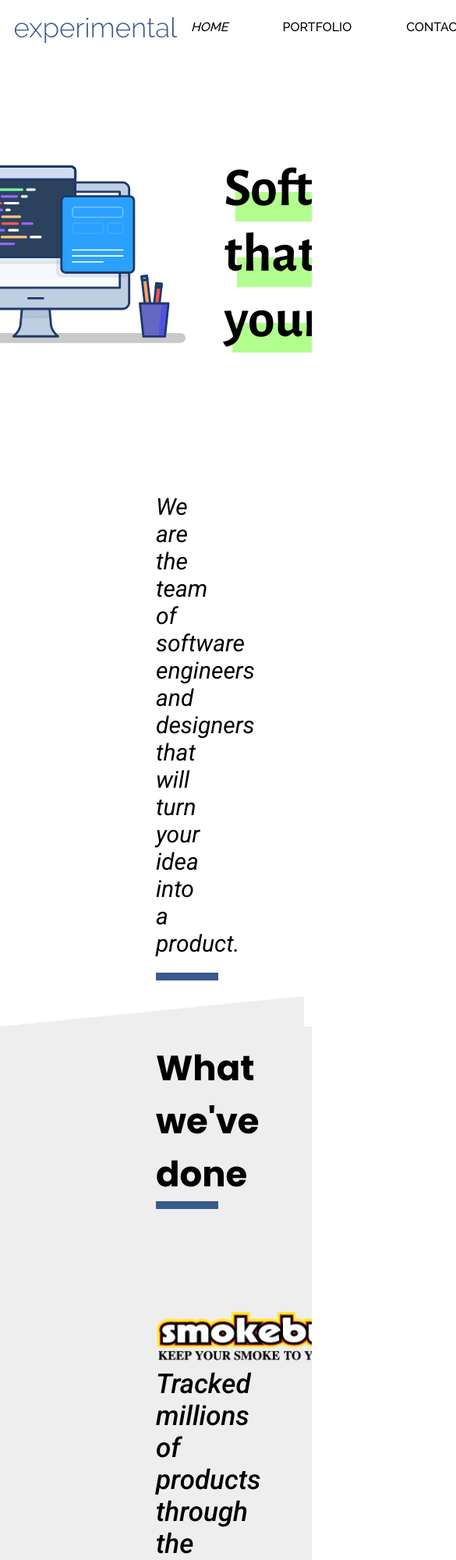
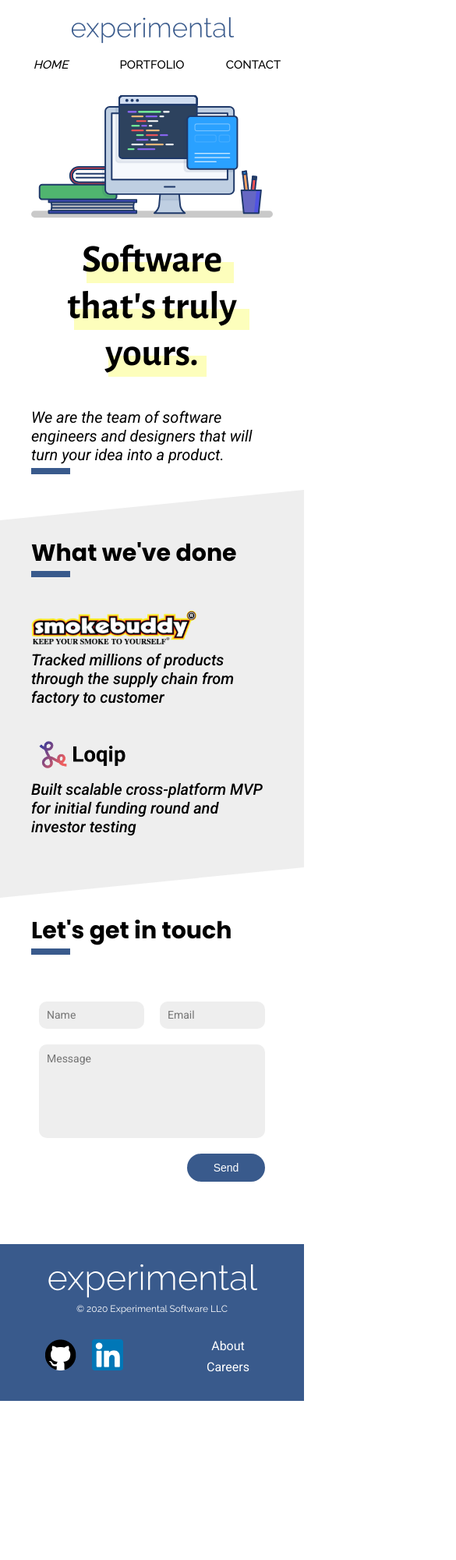
Before and after one commit to Experimental-Software-Studio/experimental-software-studio.github.io, a Gatsby site: page / in a window 390 px wide. Shown: the top 2000 px of the page at 78% size, 585 px wide, since content can reach past the window. After the commit the page ends 1796 px from the top, so only its background shows below. Built offline with nearby package versions, Linux system fonts and the light colour scheme; Gatsby itself is replaced by a stand-in of ours.

Commit message:
made work on mobile

```diff
--- a/src/components/Emphasis/styles.module.css
+++ b/src/components/Emphasis/styles.module.css
@@ -5,3 +5,10 @@
   width: 80px;
   background-color: var(--color-experimental-blue);
 }
+
+@media only screen and (max-width: 768px) {
+  .emphasis {
+    height: 8px;
+    width: 50px;
+  }
+}
--- a/src/components/Footer/index.jsx
+++ b/src/components/Footer/index.jsx
@@ -23,6 +23,23 @@ const Footer = () => (
         </Link>
         <a className={styles.link}>Careers</a>
       </div>
+
+      <div className={styles.mobileInfo}>
+        <div className={styles.mobileSocials}>
+          <img src={GithubLogo} className={styles.social} alt="GitHub Logo" />
+          <img
+            src={LinkedinLogo}
+            className={styles.social}
+            alt="LinkedIn Logo"
+          />
+        </div>
+        <div className={styles.mobileLinks}>
+          <Link to="/about" className={styles.link}>
+            About
+          </Link>
+          <a className={styles.link}>Careers</a>
+        </div>
+      </div>
     </div>
   </div>
 );
--- a/src/components/Footer/styles.module.css
+++ b/src/components/Footer/styles.module.css
@@ -56,3 +56,48 @@
   color: white;
   margin: 4px;
 }
+
+.mobileInfo {
+  display: none;
+}
+
+@media only screen and (max-width: 768px) {
+  .content {
+    flex-direction: column;
+    height: auto;
+  }
+
+  .logoContainer {
+    display: block;
+    text-align: center;
+  }
+
+  .logo {
+    margin: 0;
+  }
+
+  .socials {
+    display: none;
+  }
+
+  .links {
+    display: none;
+  }
+
+  .mobileInfo {
+    display: flex;
+    flex-direction: row;
+    align-items: center;
+    text-align: center;
+    margin: 15px 0 30px 0;
+  }
+
+  .mobileSocials {
+    flex: 1;
+  }
+  .mobileLinks {
+    flex: 1;
+    display: flex;
+    flex-direction: column;
+  }
+}
--- a/src/components/Header/index.jsx
+++ b/src/components/Header/index.jsx
@@ -22,9 +22,9 @@ const Header = ({ page }) => {
 
   return (
     <div className={styles.header}>
-      <img src={Logo} alt="logo" />
+      <img src={Logo} alt="logo" className={styles.logo} />
 
-      <div>
+      <div className={styles.links}>
         <Link to="/" className={homePageClass}>
           HOME
         </Link>
--- a/src/components/Header/styles.module.css
+++ b/src/components/Header/styles.module.css
@@ -19,3 +19,23 @@
 .active {
   font-style: italic;
 }
+
+@media only screen and (max-width: 768px) {
+  .header {
+    display: block;
+    text-align: center;
+    height: auto;
+  }
+
+  .links {
+    display: flex;
+    flex-direction: row;
+  }
+
+  .link {
+    flex: 1;
+    line-height: normal;
+    margin-right: 0;
+    font-size: 15px;
+  }
+}
--- a/src/components/Layout/styles.module.css
+++ b/src/components/Layout/styles.module.css
@@ -3,3 +3,9 @@
 .content {
   padding-top: 50px;
 }
+
+@media only screen and (max-width: 768px) {
+  .content {
+    padding-top: 10px;
+  }
+}
--- a/src/components/Project/index.jsx
+++ b/src/components/Project/index.jsx
@@ -5,7 +5,7 @@ import styles from "./styles.module.css";
 
 const Project = ({ logo, text }) => (
   <div className={styles.project}>
-    <img src={logo} />
+    <img src={logo} className={styles.logo} />
     <h2>{text}</h2>
   </div>
 );
--- a/src/components/Project/styles.module.css
+++ b/src/components/Project/styles.module.css
@@ -1,3 +1,13 @@
 .project {
   margin: 120px 0 50px 0;
 }
+
+@media only screen and (max-width: 768px) {
+  .project {
+    margin: 40px 0 20px 0;
+  }
+
+  .logo {
+    height: 50px;
+  }
+}
--- a/src/components/Section/styles.module.css
+++ b/src/components/Section/styles.module.css
@@ -13,3 +13,9 @@
   max-width: var(--max-width);
   margin: auto;
 }
+
+@media only screen and (max-width: 768px) {
+  .section {
+    padding: 20px 40px;
+  }
+}
--- a/src/pages/index.module.css
+++ b/src/pages/index.module.css
@@ -24,7 +24,7 @@
     linear-gradient(
       180deg,
       rgba(255, 255, 255, 0) 55%,
-      var(--color-experimental-green) 50%
+      var(--color-experimental-yellow) 50%
     );
 }
 
@@ -47,3 +47,50 @@
   font-size: 30px;
   margin: 20px 0;
 }
+
+@media only screen and (max-width: 768px) {
+  .horiz {
+    display: block;
+    text-align: center;
+    margin: 0;
+  }
+  .featureArt {
+    width: 100%;
+    margin: 0;
+    max-width: 400px;
+  }
+  .textContainer {
+    display: flex;
+    flex-direction: column;
+    align-items: center;
+    margin: 20px 0;
+  }
+  .featureText {
+    font-size: 50px;
+    background: linear-gradient(
+        to right,
+        rgb(255, 255, 255) 0%,
+        rgb(255, 255, 255) 10%,
+        rgba(255, 255, 255, 0) 10%
+      ),
+      linear-gradient(
+        180deg,
+        rgba(255, 255, 255, 0) 55%,
+        var(--color-experimental-yellow) 50%
+      );
+  }
+  .text1 {
+    width: 210px;
+  }
+  .text2 {
+    width: 250px;
+  }
+  .text3 {
+    width: 140px;
+  }
+
+  .featureQuote {
+    font-size: 20px;
+    margin: 40px 0 5px 0;
+  }
+}
--- a/src/styles/global.css
+++ b/src/styles/global.css
@@ -21,3 +21,12 @@ h2 {
   font-style: italic;
   margin: 0;
 }
+
+@media only screen and (max-width: 768px) {
+  h1 {
+    font-size: 30px;
+  }
+  h2 {
+    font-size: 20px;
+  }
+}
--- a/src/styles/variables.css
+++ b/src/styles/variables.css
@@ -1,7 +1,7 @@
 :root {
   --color-experimental-blue: #395a8c;
   --color-experimental-gray: #eeeeee;
-  --color-experimental-green: #b2fe8e;
+  --color-experimental-yellow: #fdfebc;
   --header-height: 70px;
   --max-width: 1000px;
   --section-padding-horiz: 200px;
```
